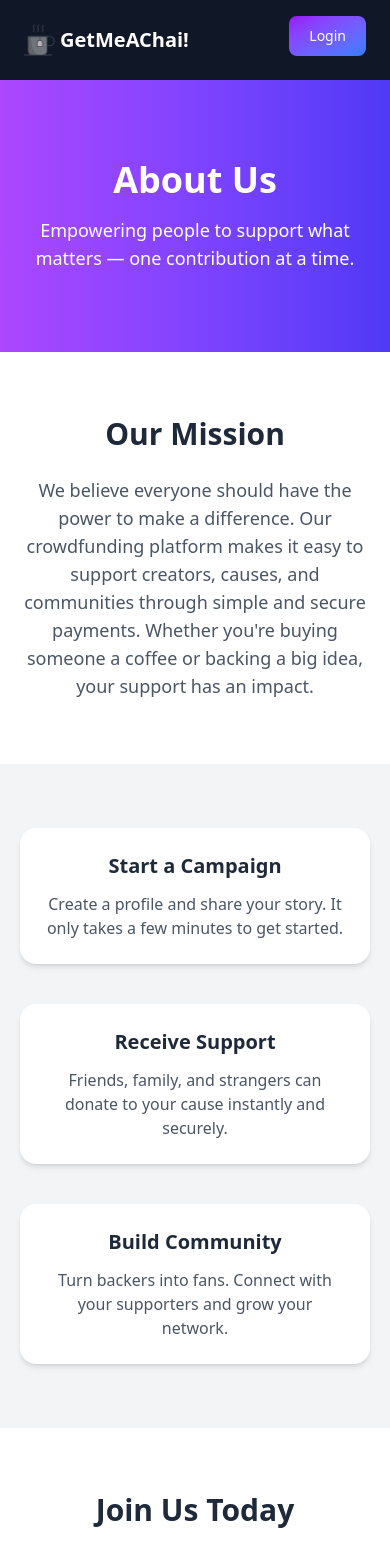
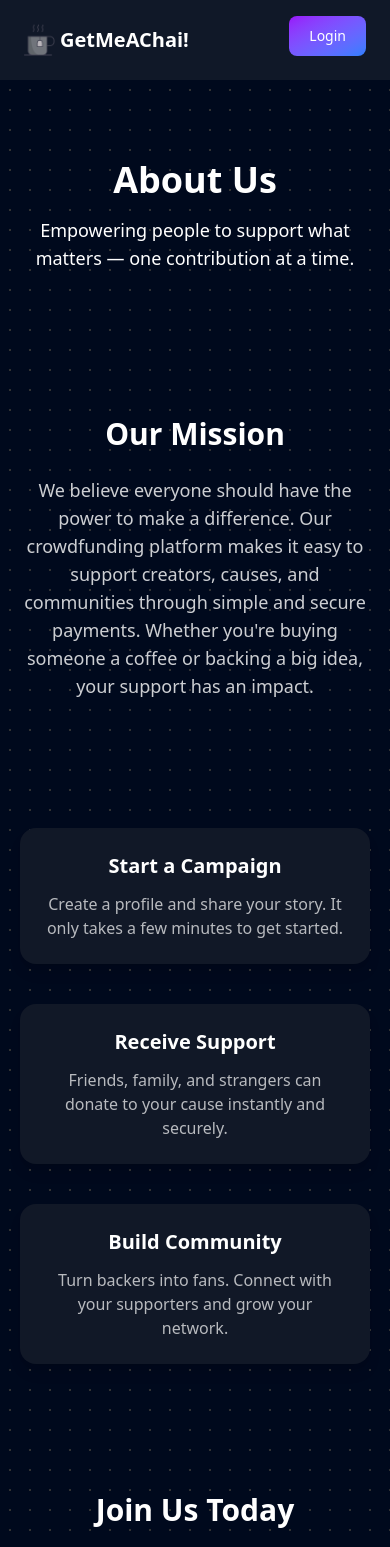
Before and after one commit to Abhisheksharma91122/GetMeAChai---Patreon-Clone, a Next.js app: page /about in a window 390 px wide. Shown: the top 1547 px of the page. Built offline with nearby package versions, Linux system fonts and the light colour scheme; no server answers.

Commit message:
Make overall website responsive and fix some bugs

```diff
--- a/app/about/page.js
+++ b/app/about/page.js
@@ -1,9 +1,9 @@
 import React from 'react'
 
-const about = () => {
+const About = () => {
   return (
-    <div className="bg-white text-gray-800">
-      <section className="w-full bg-gradient-to-r from-purple-500 to-indigo-600 py-20 px-5 text-center text-white">
+    <div className="bg-[#000000] bg-[radial-gradient(#ffffff33_1px,#00091d_1px)] bg-[size:20px_20px] text-white min-h-screen">
+      <section className="w-full py-20 px-5 text-center">
         <h1 className="text-4xl md:text-5xl font-bold mb-4">About Us</h1>
         <p className="max-w-2xl mx-auto text-lg">
           Empowering people to support what matters — one contribution at a time.
@@ -12,31 +12,31 @@ const about = () => {
 
       <section className="py-16 px-5 max-w-5xl mx-auto">
         <h2 className="text-3xl font-semibold mb-6 text-center">Our Mission</h2>
-        <p className="text-lg text-gray-600 text-center max-w-3xl mx-auto">
+        <p className="text-lg text-white/80 text-center max-w-3xl mx-auto">
           We believe everyone should have the power to make a difference. Our crowdfunding platform makes it easy to support creators, causes, and communities through simple and secure payments. Whether you're buying someone a coffee or backing a big idea, your support has an impact.
         </p>
       </section>
 
-      <section className="bg-gray-100 py-16 px-5">
+      <section className="py-16 px-5">
         <div className="max-w-6xl mx-auto grid md:grid-cols-3 gap-10 text-center">
-          <div className="p-6 bg-white shadow-md rounded-2xl">
+          <div className="p-6 bg-[#111827] rounded-2xl shadow-lg">
             <h3 className="text-xl font-bold mb-3">Start a Campaign</h3>
-            <p className="text-gray-600">Create a profile and share your story. It only takes a few minutes to get started.</p>
+            <p className="text-white/70">Create a profile and share your story. It only takes a few minutes to get started.</p>
           </div>
-          <div className="p-6 bg-white shadow-md rounded-2xl">
+          <div className="p-6 bg-[#111827] rounded-2xl shadow-lg">
             <h3 className="text-xl font-bold mb-3">Receive Support</h3>
-            <p className="text-gray-600">Friends, family, and strangers can donate to your cause instantly and securely.</p>
+            <p className="text-white/70">Friends, family, and strangers can donate to your cause instantly and securely.</p>
           </div>
-          <div className="p-6 bg-white shadow-md rounded-2xl">
+          <div className="p-6 bg-[#111827] rounded-2xl shadow-lg">
             <h3 className="text-xl font-bold mb-3">Build Community</h3>
-            <p className="text-gray-600">Turn backers into fans. Connect with your supporters and grow your network.</p>
+            <p className="text-white/70">Turn backers into fans. Connect with your supporters and grow your network.</p>
           </div>
         </div>
       </section>
 
       <section className="py-16 px-5 text-center">
         <h2 className="text-3xl font-bold mb-4">Join Us Today</h2>
-        <p className="text-lg text-gray-600 max-w-2xl mx-auto mb-6">
+        <p className="text-lg text-white/80 max-w-2xl mx-auto mb-6">
           Whether you're a creator looking for support or a supporter wanting to contribute — you're in the right place.
         </p>
         <a
@@ -50,7 +50,7 @@ const about = () => {
   )
 }
 
-export default about
+export default About
 
 export const metadata = {
   title: "About - Get Me A Chai",
--- a/app/dashboard/page.js
+++ b/app/dashboard/page.js
@@ -37,7 +37,7 @@ const Dashboard = () => {
   }
 
   return (
-    <div className='container mx-auto py-5'>
+    <div className='container mx-auto py-5 px-4 md:px-0'>
       <h1 className='font-bold text-center my-5 text-3xl'>Welcome to Dashboard</h1>
 
       <form className='max-w-2xl mx-auto' action={handleSubmit}>
--- a/app/page.js
+++ b/app/page.js
@@ -18,7 +18,7 @@ export default function Home() {
       </div>
 
 
-      <div className="bg-white opacity-10 h-1"></div>
+      <div className="bg-white opacity-10 h-1 px-2 md:px-0"></div>
 
 
       <div className="text-white  container mx-auto pb-32 pt-14 px-10 md:px-0">
@@ -46,7 +46,7 @@ export default function Home() {
 
       <div className="text-white  container mx-auto pb-32 pt-14 flex flex-col justify-center items-center">
         <h2 className="font-bold text-3xl text-center mb-14">Learn more about us</h2>
-        <iframe className="rounded-2xl md:w-2xl md:h-80" src="https://www.youtube.com/embed/5NgNicANyqM?si=ycrde6xqpET3wWKV" title="YouTube video player" frameBorder="0" allow="accelerometer; autoplay; clipboard-write; encrypted-media; gyroscope; picture-in-picture; web-share" referrerPolicy="strict-origin-when-cross-origin" allowFullScreen></iframe>
+        <iframe className="rounded-2xl md:w-2xl md:h-80" src="https://www.youtube.com/embed/KAQCHfu_3jw?si=47H-AX6hcQRhViTq" title="YouTube video player" frameBorder="0" allow="accelerometer; autoplay; clipboard-write; encrypted-media; gyroscope; picture-in-picture; web-share" referrerpolicy="strict-origin-when-cross-origin" allowfullscreen></iframe>
       </div>
     </>
   );
--- a/components/Navbar.js
+++ b/components/Navbar.js
@@ -34,7 +34,7 @@ const Navbar = () => {
             </svg>
           </button>
 
-          <div id="dropdown" className={`z-10 ${showdropdown ? "" : "hidden"} absolute left-[15px] top-12 bg-white divide-y divide-gray-100 rounded-lg shadow w-44 dark:bg-gray-700`}>
+          <div id="dropdown" className={`z-10 ${showdropdown ? "" : "hidden"} absolute left-[15px] top-12 bg-white divide-y divide-gray-100 rounded-lg shadow w-fit dark:bg-gray-700`}>
             <ul className="py-2 text-sm text-gray-700 dark:text-gray-200" aria-labelledby="dropdownDefaultButton">
               <li>
                 <Link href="/dashboard" className="block px-4 py-2 hover:bg-gray-100 dark:hover:bg-gray-600 dark:hover:text-white">Dashboard</Link>
--- a/components/Paymentpage.js
+++ b/components/Paymentpage.js
@@ -106,8 +106,8 @@ const Paymentpage = ({ username }) => {
 
                 </div>
 
-                <div className='payment flex gap-3 w-[80%] mt-11 h-[50%]'>
-                    <div className='supporters w-1/2 bg-slate-900 rounded-2xl p-10 overflow-y-auto min-h-[300px] max-h-[500px]'>
+                <div className='payment flex flex-col md:flex-row gap-3 w-[80%] mt-11 h-[50%]'>
+                    <div className='supporters w-full md:w-1/2 bg-slate-900 rounded-2xl p-10 overflow-y-auto min-h-[300px] max-h-[500px]'>
                         <h2 className='font-bold text-2xl text-center my-5'>Top 10 Supporters</h2>
                         <ul>
                             {payment.length == 0 && <li>No payments yet</li>}
@@ -122,7 +122,7 @@ const Paymentpage = ({ username }) => {
                         </ul>
                     </div>
 
-                    <div className='makePayment w-1/2 bg-slate-900 rounded-2xl p-10 min-h-[300px] max-h-[500px]'>
+                    <div className='makePayment w-full mt-4 md:mt-0 md:w-1/2 bg-slate-900 rounded-2xl p-10 min-h-[300px] md:max-h-[500px]'>
                         <h2 className='font-bold text-2xl text-center my-5'>Make Payment</h2>
                         <div className='flex flex-col gap-3'>
                             <input type="text" name='name' value={paymentform.name} onChange={(e) => handleChange(e)} className='w-full p-3 rounded-lg bg-slate-800' placeholder='Enter Name' />
@@ -135,7 +135,7 @@ const Paymentpage = ({ username }) => {
                                 }`} disabled={paymentform.name?.length < 3 || paymentform.message?.length < 4 || paymentform.amount?.length < 1}>pay</button>
                         </div>
                         {/* default payment buttons */}
-                        <div className='flex mt-5 gap-3'>
+                        <div className='flex flex-col md:flex-row mt-5 gap-3'>
                             <button className={`text-white font-medium rounded-lg text-sm px-5 py-2.5 text-center me-2 mb-2
                                     ${paymentform.name?.length < 3 || paymentform.message?.length < 4
                                     ? 'bg-slate-500 cursor-not-allowed'
```
